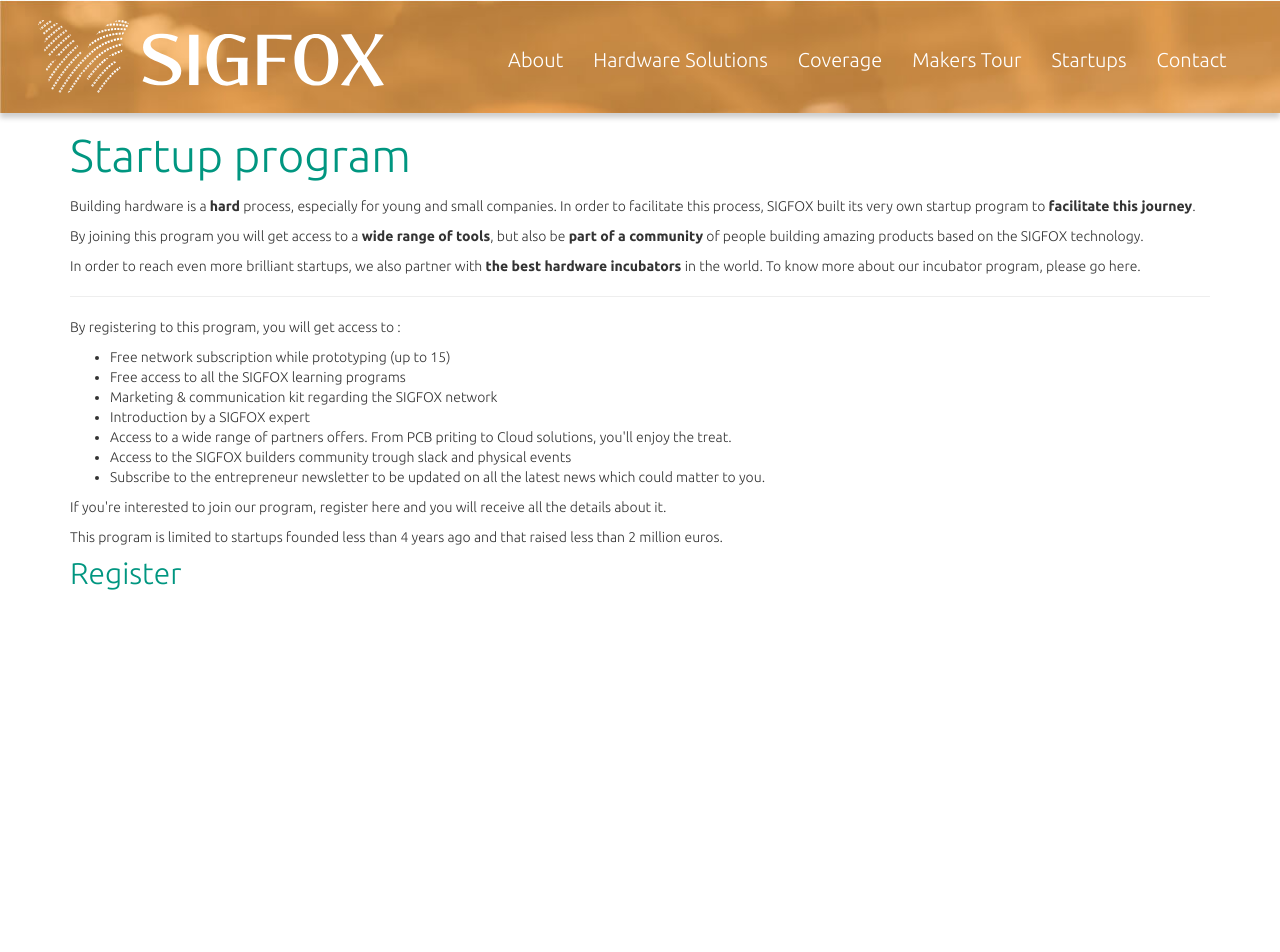
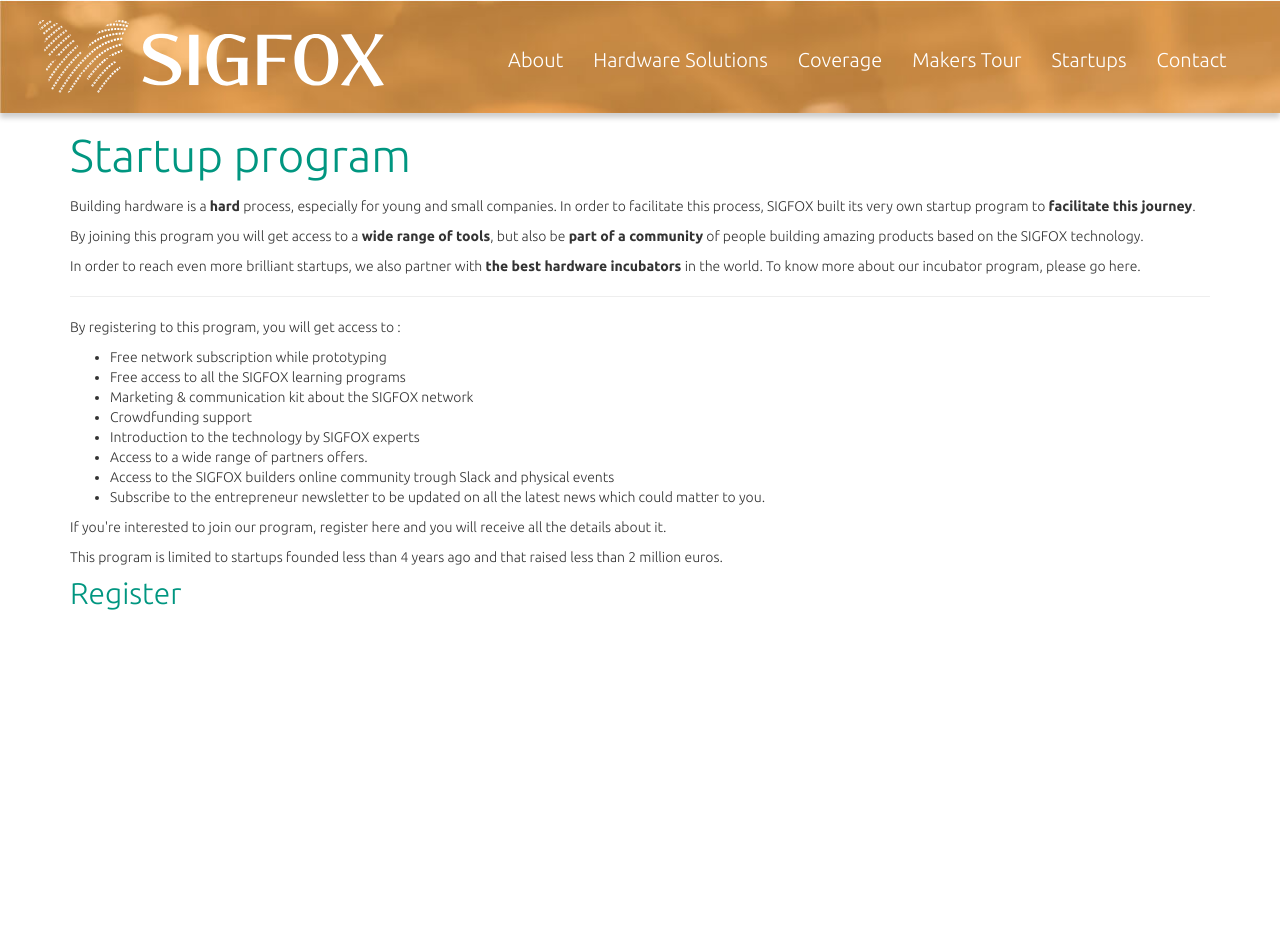
Before and after one commit to sigfox/makers.sigfox.com, a Jekyll site: the page built from startups.html, in a window 1280 px wide and 1400 px high. Shown: the top 952 px of the window. Built offline with Jekyll 4.4.1, drawn with Linux system fonts in a browser that asks for light colours; some of the changed text lies outside the part shown.

Commit message:
update content of pages
Updated content for the about & partner page

```diff
--- a/_includes/startups/about.html
+++ b/_includes/startups/about.html
@@ -5,12 +5,13 @@
 <hr />
 <p>By registering to this program, you will get access to :</p>
 <ul>
-<li>Free network subscription while prototyping (up to 15)</li>
+<li>Free network subscription while prototyping </li>
 <li>Free access to all the SIGFOX learning programs</li>
-<li>Marketing &amp; communication kit regarding the SIGFOX network</li>
-<li>Introduction by a SIGFOX expert</li>
-<li>Access to a wide range of partners offers. From PCB priting to Cloud solutions, you'll enjoy the treat.</li>
-<li>Access to the SIGFOX builders community trough slack and physical events</li>
+<li>Marketing &amp; communication kit about the SIGFOX network</li>
+<li>Crowdfunding support</li>
+<li>Introduction to the technology by SIGFOX experts</li>
+<li>Access to a wide range of partners offers. </li>
+<li>Access to the SIGFOX builders online community trough Slack and physical events</li>
 <li>Subscribe to the entrepreneur newsletter to be updated on all the latest news which could matter to you.</li>
 </ul>
 <p>If you're interested to join our program, register here and you will receive all the details about it.</p>
--- a/_includes/startups/partners.html
+++ b/_includes/startups/partners.html
@@ -1,2 +1,2 @@
-<h2>Partners</h2>
-Swie.io / avnet / Microsoft / ESRI / and others.</p>
+<h2></h2>
+</p>
```
